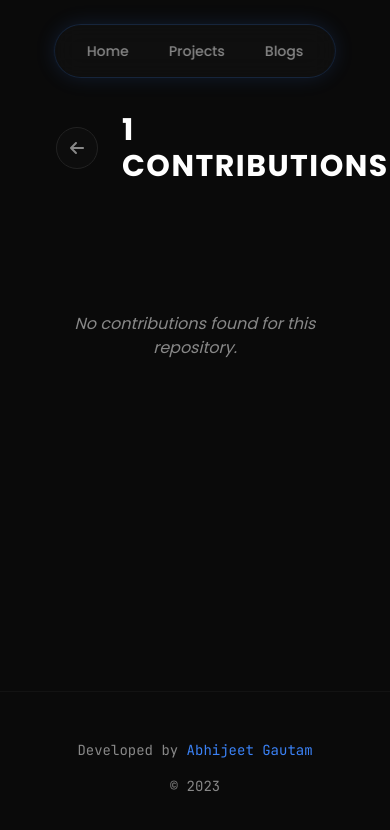
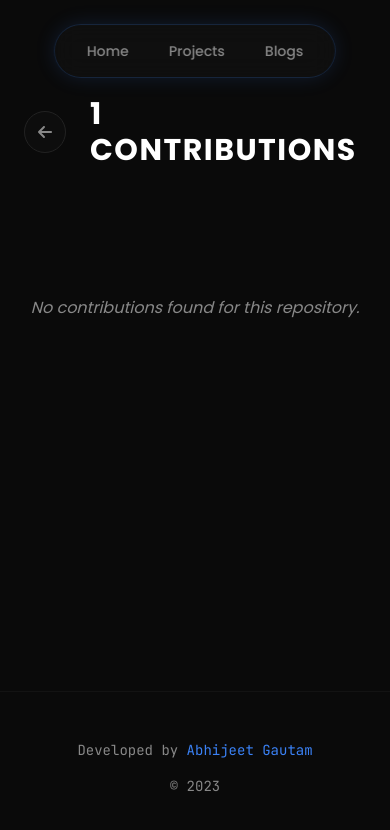
Before and after one commit to Abhijeet-Gautam5702/portfolio, a React app: page /contributions/1 in a window 390 px wide. Shown: the top 830 px of the page. Built offline with nearby package versions, Linux system fonts and the light colour scheme; the HTML template or start-up script is replaced by a standard one.

Commit message:
Responsive

```diff
--- a/src/App.jsx
+++ b/src/App.jsx
@@ -47,7 +47,7 @@ function App() {
     <Router>
       <div className="min-h-screen flex flex-col bg-background">
         <Navbar />
-        <main className="flex-grow w-full max-w-5xl mx-auto pt-24 px-4 md:px-8">
+        <main className="flex-grow w-full max-w-5xl mx-auto pt-24 px-6 md:px-12">
           <Routes>
             <Route path="/" element={<HomePage />} />
             <Route path="/blogs/all" element={<AllBlogsPage />} />
--- a/src/components/AllBlogsPage.jsx
+++ b/src/components/AllBlogsPage.jsx
@@ -14,7 +14,7 @@ const AllBlogsPage = () => {
 
   return (
     <div className="pb-20">
-      <div className="px-6 md:px-12 space-y-12">
+      <div className="space-y-12">
         <div className="flex items-center gap-6">
           <button
             onClick={() => navigate('/')}
--- a/src/components/AllProjectsPage.jsx
+++ b/src/components/AllProjectsPage.jsx
@@ -14,7 +14,7 @@ const AllProjectsPage = () => {
 
   return (
     <div className="pb-20">
-      <div className="px-6 md:px-12 space-y-12">
+      <div className="space-y-12">
         <div className="flex items-center gap-6">
           <button
             onClick={() => navigate('/')}
--- a/src/components/Blogs.jsx
+++ b/src/components/Blogs.jsx
@@ -10,7 +10,7 @@ const Blogs = () => {
   const latestBlogs = blogs.slice(0, 4);
 
   return (
-    <div className="mt-16 px-6 md:px-12 space-y-8">
+    <div className="mt-16 space-y-8">
       <div className="flex items-center justify-between">
         <h2 className="text-xl font-bold text-foreground tracking-wider">Blogs</h2>
         <button
--- a/src/components/ContributionsPage.jsx
+++ b/src/components/ContributionsPage.jsx
@@ -13,8 +13,8 @@ const ContributionsPage = () => {
     : prs;
 
   return (
-    <div className="w-full max-w-5xl p-4 md:p-8 pb-20">
-      <div className="px-6 md:px-12 space-y-12">
+    <div className="pb-20">
+      <div className="space-y-12">
         <div className="flex items-center gap-6">
           <button
             onClick={() => navigate('/')}
--- a/src/components/Hero.jsx
+++ b/src/components/Hero.jsx
@@ -7,7 +7,7 @@ const Hero = () => {
   const restOfName = name.slice(firstName.length);
 
   return (
-    <div className="mt-4 px-6 md:px-12 space-y-4">
+    <div className="mt-4 space-y-4">
       <h1 className="text-3xl md:text-4xl font-bold text-foreground">
         <span className="text-brand">{firstName.charAt(0)}</span>
         {firstName.slice(1)}
--- a/src/components/OpenSourceContributions.jsx
+++ b/src/components/OpenSourceContributions.jsx
@@ -9,7 +9,7 @@ const OpenSourceContributions = () => {
   const topRepos = data.sections.find(s => s.id === 'open-source')?.items || [];
 
   return (
-    <div className="mt-16 px-6 md:px-12 space-y-8">
+    <div className="mt-16 space-y-8">
       <div className="flex items-center justify-between">
         <h2 className="text-xl font-bold text-foreground">Open Source Contributions</h2>
         <button
--- a/src/components/Projects.jsx
+++ b/src/components/Projects.jsx
@@ -10,7 +10,7 @@ const Projects = () => {
   const topProjects = projects.slice(0, 4);
 
   return (
-    <div className="mt-16 px-6 md:px-12 space-y-8">
+    <div className="mt-16 space-y-8">
       <div className="flex items-center justify-between">
         <h2 className="text-xl font-bold text-foreground">Projects</h2>
         <button
--- a/src/components/SocialLinks.jsx
+++ b/src/components/SocialLinks.jsx
@@ -12,7 +12,7 @@ const iconMap = {
 
 const SocialLinks = () => {
   return (
-    <div className="flex flex-wrap gap-4 px-6 md:px-12 mt-6">
+    <div className="flex flex-wrap gap-4 mt-6">
       {data.socials.map((social) => {
         const Icon = iconMap[social.icon];
         return (
@@ -28,7 +28,7 @@ const SocialLinks = () => {
             }`}
           >
             {Icon && <Icon size={18} />}
-            <span>{social.label}</span>
+            <span className="hidden md:inline">{social.label}</span>
           </a>
         );
       })}
--- a/src/components/WorkExperience.jsx
+++ b/src/components/WorkExperience.jsx
@@ -5,7 +5,7 @@ const WorkExperience = () => {
   const experiences = data.sections.find(s => s.id === 'work-experience')?.items || [];
 
   return (
-    <div className="mt-16 px-6 md:px-12 space-y-8">
+    <div className="mt-16 space-y-8">
       <h2 className="text-xl font-bold text-foreground">Work Experience</h2>
       <div className="space-y-6">
         {experiences.map((exp, index) => (
```
